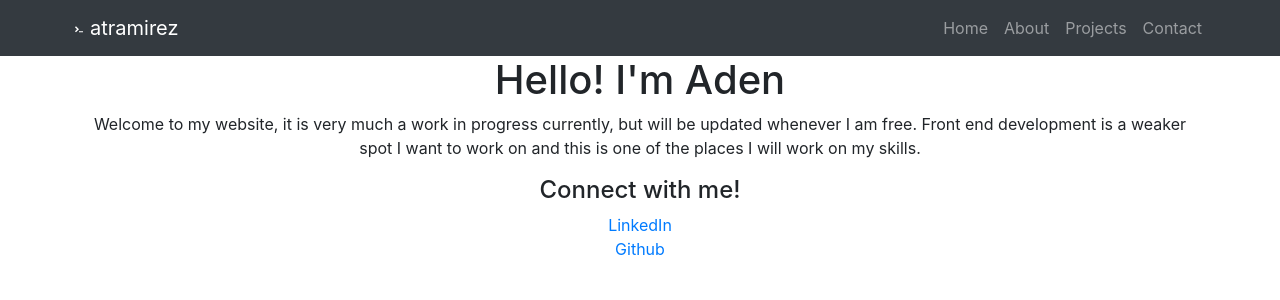
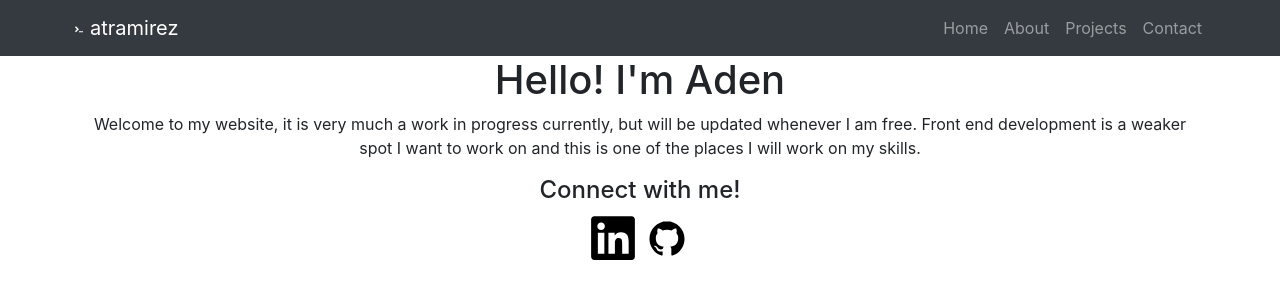
Before and after one commit to atramirez/atramirez.github.io, a React (Create React App) app: page / in a window 1280 px wide. Shown: the top 300 px of the page. Built offline with nearby package versions, Linux system fonts and the light colour scheme.

Commit message:
various changes and fixes

```diff
--- a/src/pages/about/about.jsx
+++ b/src/pages/about/about.jsx
@@ -13,7 +13,7 @@ function About() {
                 <p> Hello! My name is Aden Ramirez, I am a third year Data Science Student at Arizona State University. </p>
                 <br />
 
-                <p> I have a passion for making clean simple to understand data visualizations and the behind the scenes of data wharehousing </p>
+                <p> I have a passion for making clean simple to understand data visualizations. I love learning about the behind the scenes of data warehousing </p>
                 <p> Outside coding I love expanding my knowledge by reading, playing games, and teaching others </p>
 
                 <h5> Languages I know</h5>
--- a/src/pages/home.jsx
+++ b/src/pages/home.jsx
@@ -1,4 +1,6 @@
 import React from "react";
+import { FaLinkedin } from "react-icons/fa";
+import { DiGithubBadge } from "react-icons/di";
 
 function Home() {
     return (
@@ -11,12 +13,14 @@ function Home() {
                     Welcome to my website, it is very much a work in progress currently, but will be updated whenever I am free.
                     Front end development is a weaker spot I want to work on and this is one of the places I will work on my skills.
                 </p>
+
                 <h4>
                     Connect with me!
                 </h4>
-                    <a href="https://www.linkedin.com/in/atramirez/"> LinkedIn </a>
-                    <br/>
-                    <a href="https://www.github.com/atramirez/"> Github </a>
+
+                    <a href="https://www.linkedin.com/in/atramirez/" style={{color: "black"}}> <FaLinkedin size = {50} /> </a>
+
+                    <a href="https://www.github.com/atramirez/" style = {{color: "black"}}> <DiGithubBadge size = {50} /> </a>
             </div>
         </div>
     );
```
Also changed, not shown: src/pages/projects/projects.jsx (added, +18 -0 lines).
